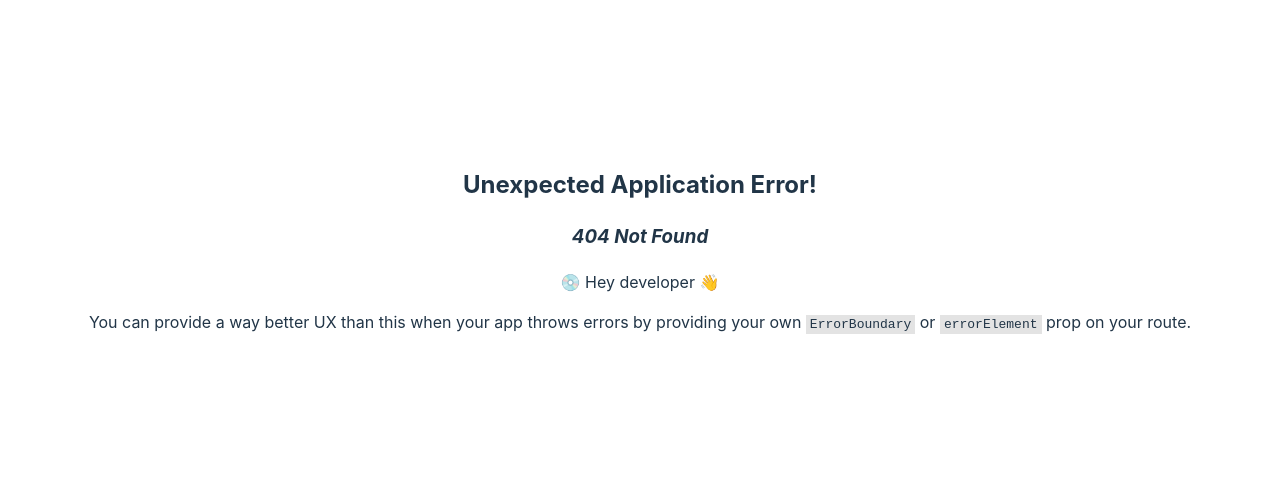
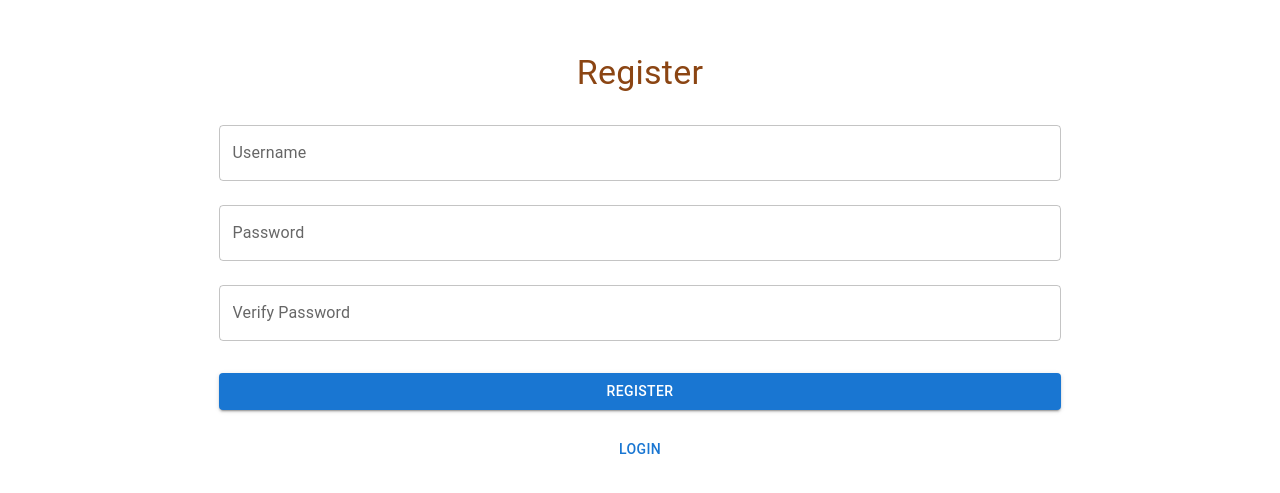
Before and after one commit to almoghindi/Backgammon, a React (Vite) app in the folder TalkBackClient/: page /auth in a window 1280 px wide. Before the commit this address had no page. Shown: the part 151-644 px from the top of the page. Built offline with nearby package versions, Linux system fonts and the light colour scheme.

Commit message:
register+auth

```diff
--- a/TalkBackClient/src/features/Auth/Register.tsx
+++ b/TalkBackClient/src/features/Auth/Register.tsx
@@ -1,20 +1,16 @@
-import React, { FormEvent, useContext, useState } from "react";
+import React, { FormEvent, useState } from "react";
 import { Box, TextField, Button, Typography } from "@mui/material";
 import { useHttpClient } from "../../hooks/useHttp";
 import LoadingSpinner from "../../components/LoadingSpinner";
-import { AuthContext } from "../../context/auth-context";
+import { useNavigate } from "react-router";
 
-
-interface LoginResponse {
-  userId: string;
-  token: string;
-  refreshToken: string;
-  username: string;
+interface RegisterResponse {
+  message: string;
 }
 
 export default function Register() {
   const { isLoading, sendRequest } = useHttpClient();
-  const auth = useContext(AuthContext);
+  const navigate = useNavigate();
 
   const [error, setError] = useState("");
   const handleSubmit = (event: FormEvent<HTMLFormElement>) => {
@@ -34,7 +30,7 @@ export default function Register() {
 
     const handleRegister = async () => {
       try {
-        const responseData = await sendRequest<LoginResponse>(
+        const responseData = await sendRequest<RegisterResponse>(
           `http://localhost:3001/api/users/register`,
           "POST",
           {
@@ -42,15 +38,13 @@ export default function Register() {
             password,
           }
         );
-
-        auth.login(
-          responseData.userId,
-          responseData.token,
-          responseData.refreshToken,
-          responseData.username
-        );
+        if (!responseData) {
+          throw new Error("Register failed");
+        }
+        localStorage.setItem("userName", username);
+        navigate(`/auth?type=login`);
       } catch (err) {
-        console.log(err);
+        setError("Resitration failed, please try again");
       }
     };
 
@@ -100,13 +94,11 @@ export default function Register() {
             margin="normal"
             sx={{ backgroundColor: "#FFF" }}
           />
-          <div>
-            {error !== "" && (
-              <Typography color={"#f44336"} sx={{ padding: 0 }}>
-                {error}
-              </Typography>
-            )}
-          </div>
+          {error !== "" && (
+            <Typography color={"#f44336"} sx={{ padding: 0 }}>
+              {error}
+            </Typography>
+          )}
           <Button
             type="submit"
             variant="contained"
--- a/TalkBackClient/src/pages/Auth.tsx
+++ b/TalkBackClient/src/pages/Auth.tsx
@@ -1,12 +1,35 @@
-import { Login } from "@mui/icons-material";
+import Login from "../features/Auth/Login";
 import Register from "../features/Auth/Register";
-import { useState } from "react";
+import { useEffect, useState } from "react";
+import { useNavigate, useLocation } from "react-router";
+import { Button } from "@mui/material";
 
-export default function AuthComponent(){
-    const [isLogin, setIsLogin] = useState(false);
-    return (
-        <>
-        {isLogin ? <Login /> : <Register />}
-        </>
-    )
+export default function AuthComponent() {
+  const [isLogin, setIsLogin] = useState<boolean>(false);
+  //   const { type } = useParams(); //login || register
+  const location = useLocation();
+  const queryParams = new URLSearchParams(location.search);
+  const type = queryParams.get("type");
+  const navigate = useNavigate();
+
+  function toggle() {
+    const query = isLogin ? "register" : "login";
+    navigate(`/auth?type=${query}`);
+  }
+
+  useEffect(() => {
+    console.log("mounted " + type);
+    if (type) {
+      setIsLogin(type === "login");
+      return;
+    }
+    setIsLogin(false);
+  }, [type]);
+
+  return (
+    <>
+      {isLogin ? <Login /> : <Register />}
+      <Button onClick={toggle}>{isLogin ? "register" : "login"}</Button>
+    </>
+  );
 }
```
Also changed, not shown: TalkBackClient/src/App.tsx (+7 -2 lines), TalkBackClient/src/utils/validations.js (added, +23 -0 lines).
